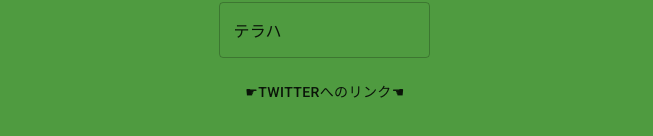
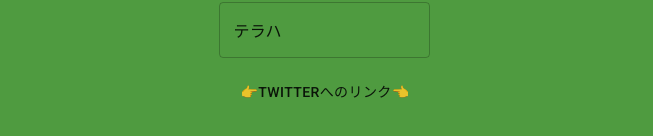
Before and after one commit to besaklish/teraha-twitter, a React (Create React App) app: page / in a window 1280 px wide. Shown: the part 504-640 px from the top of the page, without its empty margins (315-968 px from the left). Built offline with nearby package versions, Linux system fonts and the light colour scheme.

Commit message:
Change Button text to make it cuter

```diff
--- a/src/screen/Teraha.tsx
+++ b/src/screen/Teraha.tsx
@@ -214,7 +214,7 @@ class Teraha extends React.Component<{}, terahaState> {
           </Box>
           <Box mb={2}>
             <div>
-              <Button type="submit">☛Twitterへのリンク☚</Button>
+              <Button type="submit">👉Twitterへのリンク👈</Button>
             </div>
           </Box>
         </form>
```
